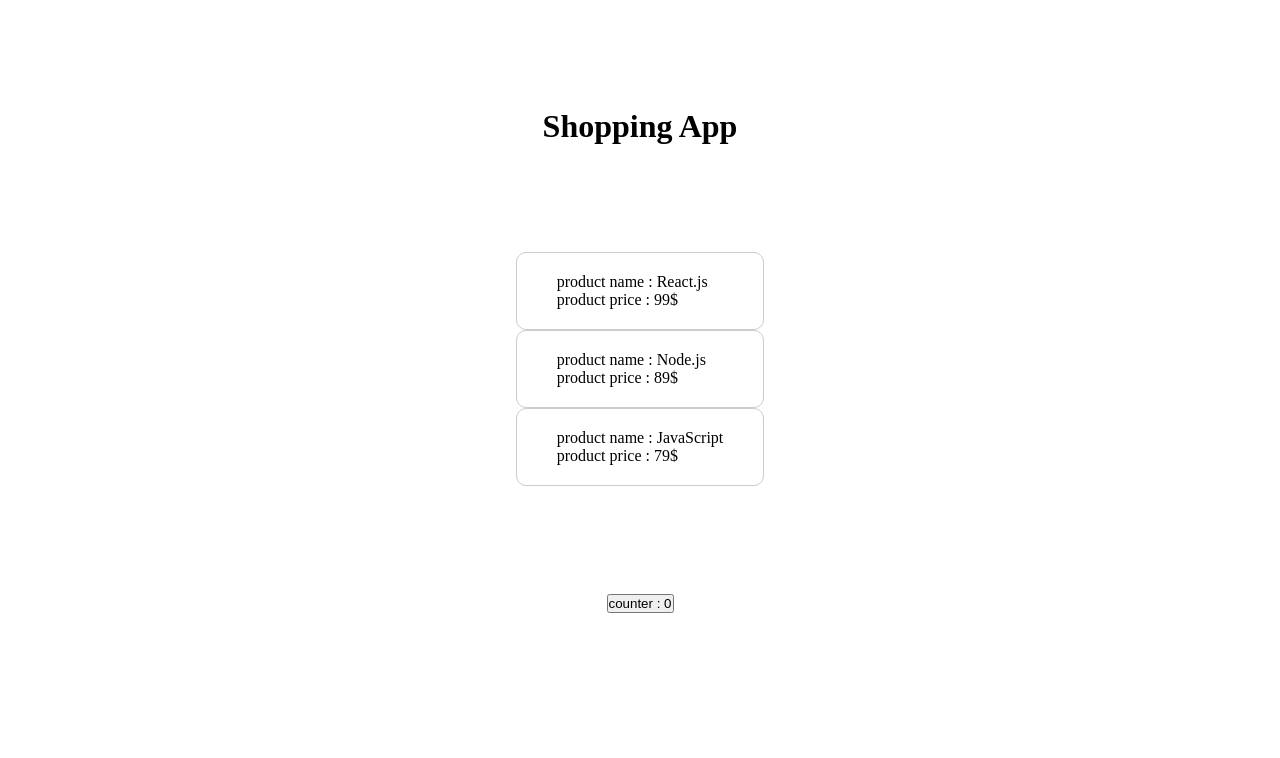
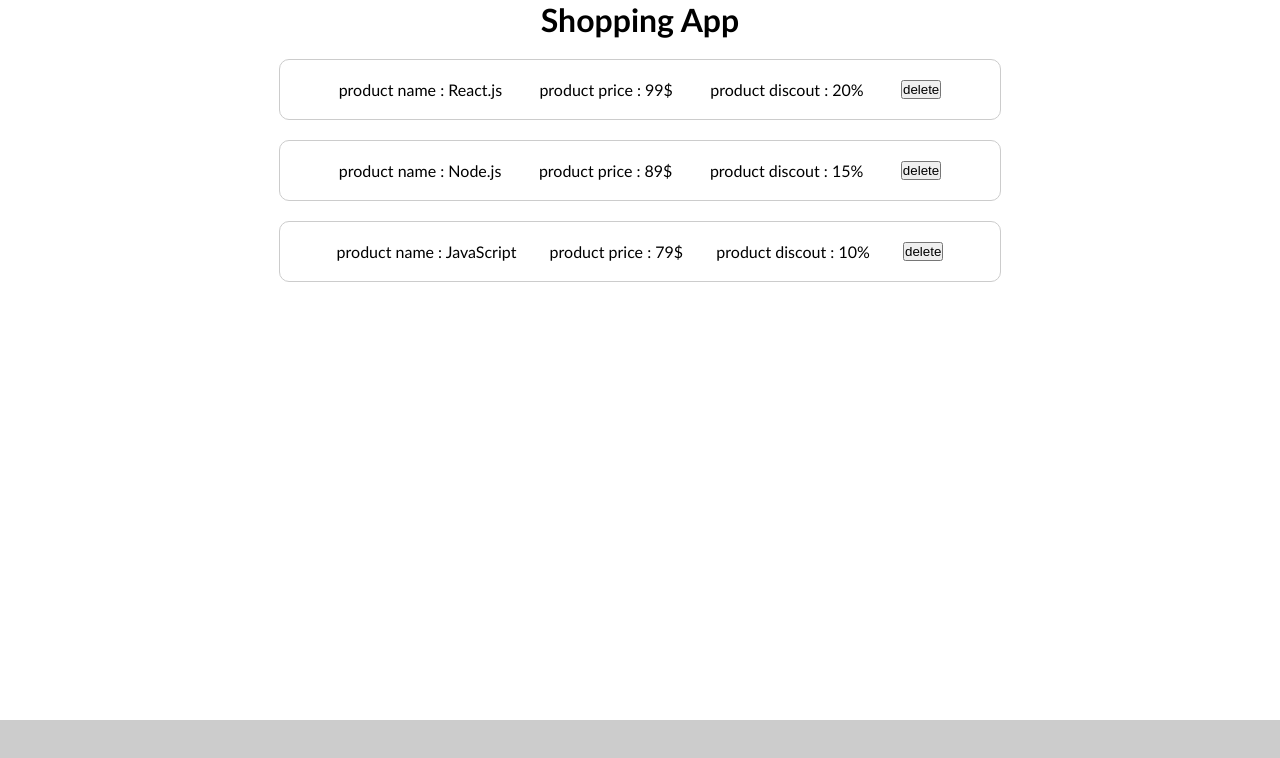
Before and after one commit to Ali-DoostAli/React-course, a React (Create React App) app: page / in a window 1280 px wide. Shown: the top 758 px of the page. Built offline with nearby package versions, Linux system fonts and the light colour scheme.

Commit message:
Improve the style and add the delete button

```diff
--- a/src/App.css
+++ b/src/App.css
@@ -1,6 +1,5 @@
 .container{
     display: flex;
-    justify-content: space-evenly;
     flex-direction: column;
     align-items: center;
     height: 90vh;
--- a/src/App.js
+++ b/src/App.js
@@ -2,42 +2,20 @@
 import "./App.css";
 import ProductList from "./components/Product/ProductList";
 
-
 class App extends React.Component {
-  state = {
-    count: 0,
-  };
-
-  clickHandler = (newTitle) => {
-    // this.setState({
-    //   products: [
-    //     { title: "React.js", price: "79.2$", discout: "0" },
-    //     { title: newTitle, price: "75.65$", discout: "0" },
-    //     { title: "JavaScript", price: "71.1$", discout: "0" },
-    //   ],
-    // });
-  };
-
-  countHandler = (id) => {
-    console.log("count clicked", id);
-    this.setState({ count: this.state.count + 1 });
-  };
+  state = {};
 
   render() {
     return (
       <div className="container" id="title">
         <h1>Shopping App</h1>
         <ProductList />
-        <button onClick={() => this.countHandler({ id: 2 })}>
-          counter : {this.state.count}
-        </button>
       </div>
     );
   }
 }
 
 export default App;
-
 
 // const App = () => {
 
--- a/src/components/Product/Product.js
+++ b/src/components/Product/Product.js
@@ -7,7 +7,9 @@
     <div className={styles.product} onClick={props.click}>
       <p>product name : {props.name}</p>
       <p>product price : {props.price}</p>
-      {props.children}
+      <p>product discout : {props.discout}</p>
+      <button onClick={props.onDelete}>delete</button>
+
     </div>
   );
 };
--- a/src/components/Product/ProductList.js
+++ b/src/components/Product/ProductList.js
@@ -1,14 +1,19 @@
-import React, { Component } from 'react';
-import Product from './Product';
+import React, { Component } from "react";
+import Product from "./Product";
 
 class ProductList extends Component {
   state = {
     products: [
-            { title: "React.js", price: "99$", discout: "20%" },
-            { title: "Node.js", price: "89$", discout: "15%" },
-            { title: "JavaScript", price: "79$", discout: "10%" },
+      { title: "React.js", price: "99$", discout: "20%", id: 1 },
+      { title: "Node.js", price: "89$", discout: "15%", id: 2 },
+      { title: "JavaScript", price: "79$", discout: "10%", id: 3 },
     ],
-     }
+  };
+  removeHandler = (id) => {
+    console.log("delete", id);
+    const filteredProducts = this.state.products.filter((p) => p.id !== id);
+    this.setState({ products: filteredProducts });
+  };
   render() {
     return (
       <div>
@@ -18,7 +23,8 @@
               name={product.title}
               price={product.price}
               key={index}
-              click={() =>this.clickHandler("new title")}
+              discout={product.discout}
+              onDelete={() => this.removeHandler(product.id)}
             />
           );
         })}
--- a/src/components/Product/product.module.css
+++ b/src/components/Product/product.module.css
@@ -2,4 +2,9 @@
     border: 1px solid #ccc;
     border-radius: 10px;
     padding: 20px 40px;
+    box-shadow: 0 , 10px , 80px rgba(0, 0, 0 , 0.065);
+    display: flex;
+    justify-content: space-around;
+    width: 40em;
+    margin-top: 20px;
 }
--- a/src/index.css
+++ b/src/index.css
@@ -2,3 +2,8 @@
     margin: 0;
     padding: 0;
 }
+
+body {
+    background-color: #ccc;
+    font-family: 'Gill Sans', 'Gill Sans MT', Calibri, 'Trebuchet MS', sans-serif
+}
```
Lines whose indentation alone changed are shown as unchanged.
